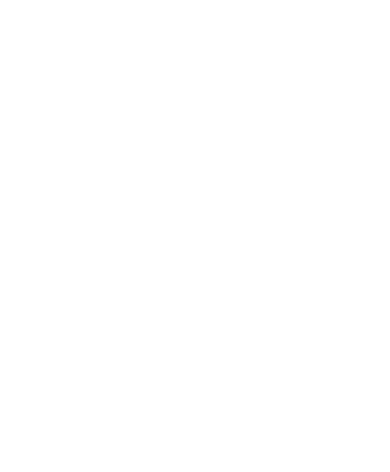
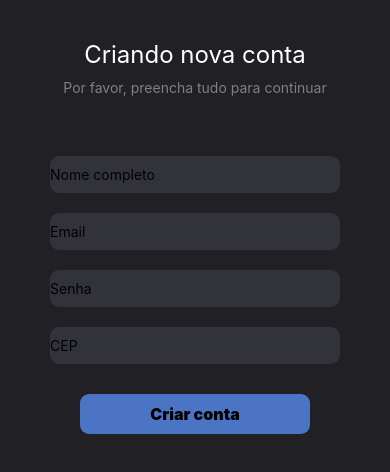
Before and after one commit to ghorita/GS-Hybid-Mobile, a React Native app in the folder Projeto/: screen / in a window 390 px wide. Shown: the top 472 px of the page. Built offline with nearby package versions, Linux system fonts and the light colour scheme.

Commit message:
Commit Design da tela de Registro

```diff
--- a/Projeto/App.js
+++ b/Projeto/App.js
@@ -1,11 +1,66 @@
 import React from 'react';
 import {View, Text, TextInput, StyleSheet, Image, ImageBackground, ScrollView, FlatList} from 'react-native';
-import {NavigationContainer} from '@react-navigation/native';
-import{createBottomTabNavigator} from '@react-navigation/bottom-tabs';
 import AsyncStorage from '@react-native-async-storage/async-storage';
+import { NavigationContainer } from '@react-navigation/native';
+import { createBottomTabNavigator } from '@react-navigation/bottom-tabs';
+
+
+const Registro = ()=>{
+  return(
+    <View style = {{flex: 1, backgroundColor: "#202025"}}>
+        <Text style= {{textAlign: "center", color: "white", FontWeight: 900, fontSize: 24, marginTop: 40}}>Criando nova conta</Text>
+        <Text style = {{textAlign: "center", color: "gray", fontSize: 14, marginTop: 10}}>Por favor, preencha tudo para continuar</Text>
+
+        <View style = {{marginTop: 40}}>
+          <TextInput placeholder = "Nome completo" style = {styles.inputRegistrar}/>
+          <TextInput placeholder = "Email" style = {styles.inputRegistrar}/>
+          <TextInput placeholder = "Senha" style = {styles.inputRegistrar}/>
+          <TextInput placeholder = "CEP" style = {styles.inputRegistrar}/>
+
+          <Text style = {styles.buttonCriar}>Criar conta</Text>
+        </View>
+
+      </View>
+  )
+}
+
+
+
+
+
+
 
 export default function App(){
+
+  const Tab = createBottomTabNavigator();
+  const {Navigator, Screen} = Tab;
+
   return(
-    <View></View>
+    <View style = {{flex: 1}}>
+      <Registro/>
+    </View>
   )
 }
+
+
+
+const styles = StyleSheet.create({
+  inputRegistrar:{
+    backgroundColor: "#32323A",
+    paddingVertical: 10,
+    marginTop: 20,
+    marginHorizontal: 50,
+    borderRadius: 9,
+  },
+
+  buttonCriar:{
+    backgroundColor: "#4B74C5",
+    paddingVertical: 10,
+    marginHorizontal: 80,
+    borderRadius: 9,
+    marginTop: 30,
+    textAlign: "center",
+    fontSize: 16,
+    fontWeight: 900
+  }
+})
--- a/Projeto/package.json
+++ b/Projeto/package.json
@@ -10,7 +10,7 @@
   },
   "dependencies": {
     "@expo/vector-icons": "^13.0.0",
-    "@react-native-async-storage/async-storage": "^1.18.1",
+    "@react-native-async-storage/async-storage": "^1.17.11",
     "@react-navigation/bottom-tabs": "^6.5.7",
     "@react-navigation/native": "^6.1.6",
     "expo": "~48.0.15",
```
Also changed, not shown: 1 other file (tests, documents, lock files or other folders).
